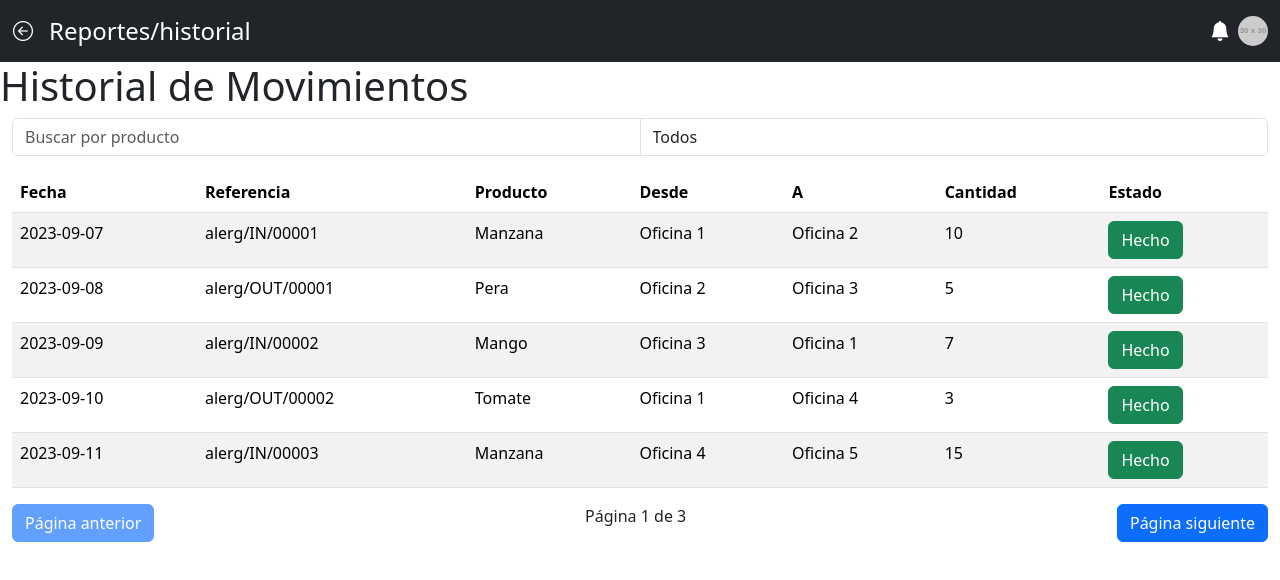
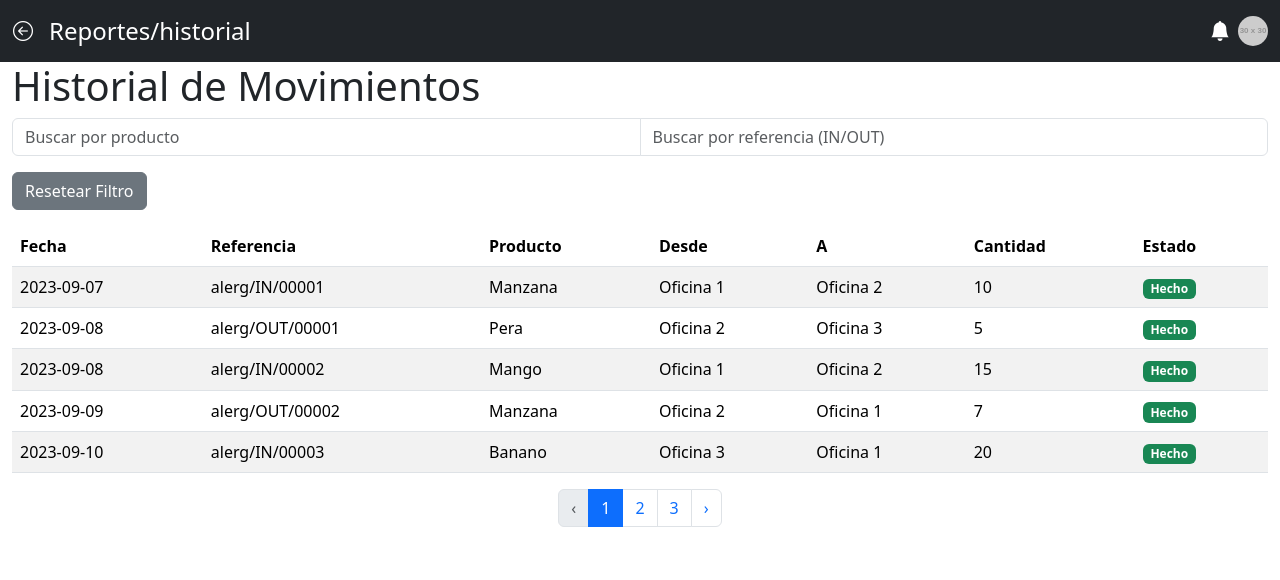
Before and after one commit to Jcorrales07/sistema-inventario, a React (Vite) app in the folder client/: page /reportes/historial in a window 1280 px wide. Shown: the top 580 px of the page. Built offline with nearby package versions, Linux system fonts and the light colour scheme.

Commit message:
Existencias e HistorialDeMovimientos conectados

```diff
--- a/client/src/Components/pagesCRUDReportes/Existencias.jsx
+++ b/client/src/Components/pagesCRUDReportes/Existencias.jsx
@@ -1,8 +1,8 @@
 import React, { useState, useEffect } from 'react';
-import { Container, Row, Col, ListGroup, Table, InputGroup, FormControl, Button, Modal } from 'react-bootstrap';
+import { Container, Row, Col, ListGroup, Table, InputGroup, FormControl, Button, Modal, Pagination } from 'react-bootstrap';
 import FeatureNavbar from "../FeatureNavbar";
 
-// Sample data
+// Datos de ejemplo
 const sampleWarehouses = [
     { id: 1, name: 'Almacén A' },
     { id: 2, name: 'Almacén B' },
@@ -16,7 +16,10 @@ const sampleProducts = [
     { id: 4, name: 'Manzana', warehouseId: 3, available: 120, availableForUse: 60, incoming: 12, outgoing: 7 },
     { id: 5, name: 'Banano', warehouseId: 1, available: 180, availableForUse: 90, incoming: 25, outgoing: 12 },
     { id: 6, name: 'Naranja', warehouseId: 2, available: 160, availableForUse: 70, incoming: 18, outgoing: 11 },
-    // Add more products if needed
+    { id: 7, name: 'Ciruela', warehouseId: 3, available: 130, availableForUse: 65, incoming: 14, outgoing: 6 },
+    { id: 8, name: 'Melón', warehouseId: 2, available: 190, availableForUse: 100, incoming: 20, outgoing: 9 },
+    { id: 9, name: 'Fresa', warehouseId: 1, available: 140, availableForUse: 60, incoming: 18, outgoing: 8 },
+    { id: 10, name: 'Papaya', warehouseId: 3, available: 150, availableForUse: 80, incoming: 22, outgoing: 10 },
 ];
 
 const Existencias = () => {
@@ -62,6 +65,7 @@ const Existencias = () => {
 
     const startIndex = (currentPage - 1) * productsPerPage;
     const paginatedProducts = filteredProducts.slice(startIndex, startIndex + productsPerPage);
+    const totalPages = Math.ceil(filteredProducts.length / productsPerPage);
 
     const handleShowModal = (product) => {
         setSelectedProduct(product);
@@ -75,9 +79,36 @@ const Existencias = () => {
 
     const handleViewHistory = () => {
         if (selectedProduct) {
-            window.location.href ="/reportes/historial";
+            localStorage.setItem('selectedProduct', JSON.stringify(selectedProduct));
+            window.location.href = "/reportes/historial";
             handleCloseModal();
         }
+    };
+
+    // Render pagination component
+    const renderPagination = () => {
+        const items = [];
+        for (let page = 1; page <= totalPages; page++) {
+            items.push(
+                <Pagination.Item key={page} active={page === currentPage} onClick={() => handlePageChange(page)}>
+                    {page}
+                </Pagination.Item>
+            );
+        }
+
+        return (
+            <Pagination>
+                <Pagination.Prev
+                    onClick={() => handlePageChange(currentPage - 1)}
+                    disabled={currentPage === 1}
+                />
+                {items}
+                <Pagination.Next
+                    onClick={() => handlePageChange(currentPage + 1)}
+                    disabled={currentPage === totalPages}
+                />
+            </Pagination>
+        );
     };
 
     return (
@@ -153,20 +184,10 @@ const Existencias = () => {
                                 )}
                             </tbody>
                         </Table>
-                        <div className="d-flex justify-content-between">
-                            <Button
-                                disabled={currentPage === 1}
-                                onClick={() => handlePageChange(currentPage - 1)}
-                            >
-                                Página anterior
-                            </Button>
-                            <span>Página {currentPage} de {Math.ceil(filteredProducts.length / productsPerPage)}</span>
-                            <Button
-                                disabled={currentPage === Math.ceil(filteredProducts.length / productsPerPage)}
-                                onClick={() => handlePageChange(currentPage + 1)}
-                            >
-                                Página siguiente
-                            </Button>
+
+                        {/* Render pagination */}
+                        <div className="d-flex justify-content-center">
+                            {renderPagination()}
                         </div>
                     </Col>
                 </Row>
--- a/client/src/Components/pagesCRUDReportes/HistorialDeMovimientos.jsx
+++ b/client/src/Components/pagesCRUDReportes/HistorialDeMovimientos.jsx
@@ -1,91 +1,151 @@
 import React, { useState, useEffect } from 'react';
-import { Container, Row, Col, Table, InputGroup, FormControl, Button } from 'react-bootstrap';
+import { Container, Row, Col, Table, InputGroup, FormControl, Pagination, Badge, Button } from 'react-bootstrap';
 import FeatureNavbar from "../FeatureNavbar";
 
-// Datos de ejemplo para la tabla de operaciones
+// Datos de ejemplo
 const sampleOperations = [
     { fecha: '2023-09-07', referencia: 'alerg/IN/00001', producto: 'Manzana', desde: 'Oficina 1', a: 'Oficina 2', cantidad: 10, estado: 'Hecho' },
     { fecha: '2023-09-08', referencia: 'alerg/OUT/00001', producto: 'Pera', desde: 'Oficina 2', a: 'Oficina 3', cantidad: 5, estado: 'Hecho' },
-    { fecha: '2023-09-09', referencia: 'alerg/IN/00002', producto: 'Mango', desde: 'Oficina 3', a: 'Oficina 1', cantidad: 7, estado: 'Hecho' },
-    { fecha: '2023-09-10', referencia: 'alerg/OUT/00002', producto: 'Tomate', desde: 'Oficina 1', a: 'Oficina 4', cantidad: 3, estado: 'Hecho' },
-    { fecha: '2023-09-11', referencia: 'alerg/IN/00003', producto: 'Manzana', desde: 'Oficina 4', a: 'Oficina 5', cantidad: 15, estado: 'Hecho' },
-    { fecha: '2023-09-12', referencia: 'alerg/OUT/00003', producto: 'Ciruela', desde: 'Oficina 5', a: 'Oficina 6', cantidad: 20, estado: 'Hecho' },
-    { fecha: '2023-09-13', referencia: 'alerg/IN/00004', producto: 'Banano', desde: 'Oficina 6', a: 'Oficina 1', cantidad: 8, estado: 'Hecho' },
-    { fecha: '2023-09-14', referencia: 'alerg/OUT/00004', producto: 'Platano', desde: 'Oficina 1', a: 'Oficina 2', cantidad: 12, estado: 'Hecho' },
-    { fecha: '2023-09-15', referencia: 'alerg/IN/00005', producto: 'Licha', desde: 'Oficina 2', a: 'Oficina 3', cantidad: 9, estado: 'Hecho' },
-    { fecha: '2023-09-16', referencia: 'alerg/OUT/00005', producto: 'Naranja', desde: 'Oficina 3', a: 'Oficina 4', cantidad: 6, estado: 'Hecho' },
-    { fecha: '2023-09-17', referencia: 'alerg/IN/00006', producto: 'Pera', desde: 'Oficina 4', a: 'Oficina 5', cantidad: 11, estado: 'Hecho' },
-    { fecha: '2023-09-18', referencia: 'alerg/OUT/00006', producto: 'Manzana', desde: 'Oficina 5', a: 'Oficina 6', cantidad: 14, estado: 'Hecho' },
-    { fecha: '2023-09-19', referencia: 'alerg/IN/00007', producto: 'Pera', desde: 'Oficina 6', a: 'Oficina 1', cantidad: 13, estado: 'Hecho' },
+    { fecha: '2023-09-08', referencia: 'alerg/IN/00002', producto: 'Mango', desde: 'Oficina 1', a: 'Oficina 2', cantidad: 15, estado: 'Hecho' },
+    { fecha: '2023-09-09', referencia: 'alerg/OUT/00002', producto: 'Manzana', desde: 'Oficina 2', a: 'Oficina 1', cantidad: 7, estado: 'Hecho' },
+    { fecha: '2023-09-10', referencia: 'alerg/IN/00003', producto: 'Banano', desde: 'Oficina 3', a: 'Oficina 1', cantidad: 20, estado: 'Hecho' },
+    { fecha: '2023-09-10', referencia: 'alerg/OUT/00003', producto: 'Naranja', desde: 'Oficina 1', a: 'Oficina 2', cantidad: 10, estado: 'Hecho' },
+    { fecha: '2023-09-11', referencia: 'alerg/IN/00004', producto: 'Ciruela', desde: 'Oficina 2', a: 'Oficina 3', cantidad: 12, estado: 'Hecho' },
+    { fecha: '2023-09-12', referencia: 'alerg/OUT/00004', producto: 'Melón', desde: 'Oficina 1', a: 'Oficina 3', cantidad: 8, estado: 'Hecho' },
+    { fecha: '2023-09-12', referencia: 'alerg/IN/00005', producto: 'Fresa', desde: 'Oficina 3', a: 'Oficina 1', cantidad: 18, estado: 'Hecho' },
+    { fecha: '2023-09-13', referencia: 'alerg/OUT/00005', producto: 'Papaya', desde: 'Oficina 1', a: 'Oficina 2', cantidad: 5, estado: 'Hecho' },
+    { fecha: '2023-09-13', referencia: 'alerg/IN/00006', producto: 'Manzana', desde: 'Oficina 2', a: 'Oficina 3', cantidad: 25, estado: 'Hecho' },
+    { fecha: '2023-09-14', referencia: 'alerg/OUT/00006', producto: 'Pera', desde: 'Oficina 3', a: 'Oficina 1', cantidad: 10, estado: 'Hecho' },
+    { fecha: '2023-09-14', referencia: 'alerg/IN/00007', producto: 'Mango', desde: 'Oficina 1', a: 'Oficina 2', cantidad: 30, estado: 'Hecho' },
+    { fecha: '2023-09-15', referencia: 'alerg/OUT/00007', producto: 'Banano', desde: 'Oficina 2', a: 'Oficina 3', cantidad: 15, estado: 'Hecho' },
+    { fecha: '2023-09-15', referencia: 'alerg/IN/00008', producto: 'Naranja', desde: 'Oficina 3', a: 'Oficina 1', cantidad: 12, estado: 'Hecho' },
 ];
 
 const HistorialDeMovimientos = () => {
     const [operations, setOperations] = useState(sampleOperations);
-    const [filteredOperations, setFilteredOperations] = useState([]);
-    const [searchTerm, setSearchTerm] = useState('');
-    const [referenceFilter, setReferenceFilter] = useState(''); // IN or OUT
+    const [searchProduct, setSearchProduct] = useState('');
+    const [searchReference, setSearchReference] = useState('');
+    const [filteredOperations, setFilteredOperations] = useState(sampleOperations);
     const [currentPage, setCurrentPage] = useState(1);
     const [operationsPerPage] = useState(5);
 
     useEffect(() => {
-        filterOperations();
-    }, [operations, searchTerm, referenceFilter]);
+        const storedProduct = localStorage.getItem('selectedProduct');
+        if (storedProduct) {
+            const product = JSON.parse(storedProduct);
+            setSearchProduct(product.name);
+            filterOperations(product.name, searchReference);
+            localStorage.removeItem('selectedProduct');
+        }
+    }, []);
 
-    const filterOperations = () => {
+    useEffect(() => {
+        filterOperations(searchProduct, searchReference);
+    }, [searchProduct, searchReference]);
+
+    const filterOperations = (productSearch, referenceSearch) => {
         let filtered = operations;
-        if (searchTerm) {
+
+        if (productSearch) {
             filtered = filtered.filter(operation =>
-                operation.producto.toLowerCase().includes(searchTerm.toLowerCase())
+                operation.producto.toLowerCase().includes(productSearch.toLowerCase())
             );
         }
-        if (referenceFilter) {
+
+        if (referenceSearch) {
             filtered = filtered.filter(operation =>
-                operation.referencia.includes(referenceFilter)
+                operation.referencia.toLowerCase().includes(referenceSearch.toLowerCase())
             );
         }
+
         setFilteredOperations(filtered);
     };
 
-    const handleSearchChange = (e) => {
-        setSearchTerm(e.target.value);
-        setCurrentPage(1); // Reset to first page when changing search term
+    const handleSearchProductChange = (e) => {
+        setSearchProduct(e.target.value);
+        setCurrentPage(1);
     };
 
-    const handleReferenceFilterChange = (e) => {
-        setReferenceFilter(e.target.value);
-        setCurrentPage(1); // Reset to first page when changing filter
+    const handleSearchReferenceChange = (e) => {
+        setSearchReference(e.target.value);
+        setCurrentPage(1);
     };
 
     const handlePageChange = (page) => {
         setCurrentPage(page);
     };
 
+    const handleResetFilter = () => {
+        setSearchProduct('');
+        setSearchReference('');
+        filterOperations('', '');
+    };
+
     const startIndex = (currentPage - 1) * operationsPerPage;
     const paginatedOperations = filteredOperations.slice(startIndex, startIndex + operationsPerPage);
+    const totalPages = Math.ceil(filteredOperations.length / operationsPerPage);
+
+    const renderPagination = () => {
+        const pageItems = [];
+
+        pageItems.push(
+            <Pagination.Prev
+                key="prev"
+                onClick={() => handlePageChange(currentPage - 1)}
+                disabled={currentPage === 1}
+            />
+        );
+
+        for (let i = 1; i <= totalPages; i++) {
+            pageItems.push(
+                <Pagination.Item
+                    key={i}
+                    active={i === currentPage}
+                    onClick={() => handlePageChange(i)}
+                >
+                    {i}
+                </Pagination.Item>
+            );
+        }
+
+        pageItems.push(
+            <Pagination.Next
+                key="next"
+                onClick={() => handlePageChange(currentPage + 1)}
+                disabled={currentPage === totalPages}
+            />
+        );
+
+        return pageItems;
+    };
 
     return (
         <div>
             <FeatureNavbar />
-            <h1>Historial de Movimientos</h1>
             <Container fluid>
                 <Row>
-                    <Col xs={12}>
+                    <Col>
+                        <h1>Historial de Movimientos</h1>
+
+                        {/* Campos de búsqueda separados */}
                         <InputGroup className="mb-3">
                             <FormControl
                                 placeholder="Buscar por producto"
-                                value={searchTerm}
-                                onChange={handleSearchChange}
+                                value={searchProduct}
+                                onChange={handleSearchProductChange}
                             />
                             <FormControl
-                                as="select"
-                                value={referenceFilter}
-                                onChange={handleReferenceFilterChange}
-                            >
-                                <option value="">Todos</option>
-                                <option value="IN">IN</option>
-                                <option value="OUT">OUT</option>
-                            </FormControl>
+                                placeholder="Buscar por referencia (IN/OUT)"
+                                value={searchReference}
+                                onChange={handleSearchReferenceChange}
+                            />
                         </InputGroup>
+
+                        {/* Botón para resetear el filtro */}
+                        <Button variant="secondary" onClick={handleResetFilter} className="mb-3">
+                            Resetear Filtro
+                        </Button>
+
                         <Table striped hover>
                             <thead>
                                 <tr>
@@ -109,36 +169,26 @@ const HistorialDeMovimientos = () => {
                                             <td>{operation.a}</td>
                                             <td>{operation.cantidad}</td>
                                             <td>
-                                                <Button
-                                                    variant="success" // Color verde para el estado 'Hecho'
-                                                >
-                                                    {operation.estado}
-                                                </Button>
+                                                {operation.estado === 'Hecho' ? (
+                                                    <Badge bg="success">Hecho</Badge>
+                                                ) : (
+                                                    <span>{operation.estado}</span>
+                                                )}
                                             </td>
                                         </tr>
                                     ))
                                 ) : (
                                     <tr>
-                                        <td colSpan="7" className="text-center">No se encuentran operaciones</td>
+                                        <td colSpan="7" className="text-center">No se encontraron movimientos</td>
                                     </tr>
                                 )}
                             </tbody>
                         </Table>
-                        <div className="d-flex justify-content-between">
-                            <Button
-                                disabled={currentPage === 1}
-                                onClick={() => handlePageChange(currentPage - 1)}
-                            >
-                                Página anterior
-                            </Button>
-                            <span>Página {currentPage} de {Math.ceil(filteredOperations.length / operationsPerPage)}</span>
-                            <Button
-                                disabled={currentPage === Math.ceil(filteredOperations.length / operationsPerPage)}
-                                onClick={() => handlePageChange(currentPage + 1)}
-                            >
-                                Página siguiente
-                            </Button>
-                        </div>
+
+                        {/* Paginación con números y flechas */}
+                        <Pagination className="justify-content-center mt-3">
+                            {renderPagination()}
+                        </Pagination>
                     </Col>
                 </Row>
             </Container>
```
Also changed, not shown: 1 other file (tests, documents, lock files or other folders).
